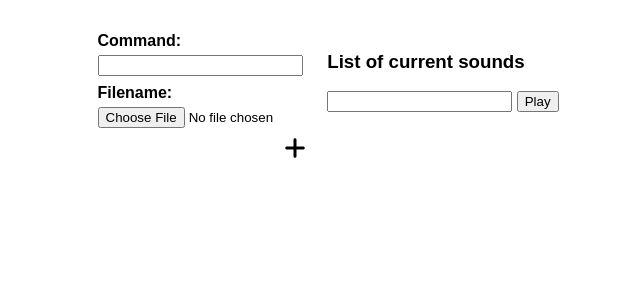
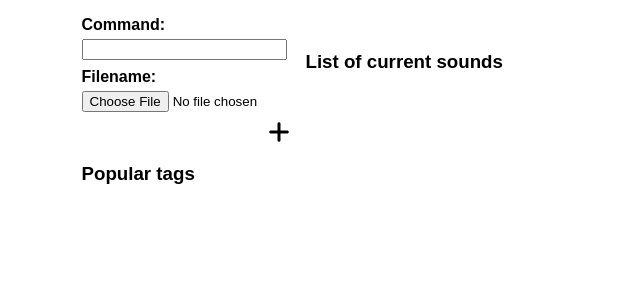
Before and after one commit to tomstevens9/hal69000, a Django app: page / in a window 1280 px wide. Shown: the part 242-542 px from the top of the page, without its empty margins (131-771 px from the left). Run offline with Django 4.2, Linux system fonts and the light colour scheme; the visitor is signed in with stand-in values (Sample User, id 1); data that the repository does not hold is empty; some libraries are stand-ins or nearby versions.

Commit message:
Added tags

```diff
--- a/bot/main.py
+++ b/bot/main.py
@@ -8,7 +8,7 @@ import threading
 import asyncio
 
 
-REQUIRED_VARIABLES = ['DISCORD_TOKEN', 'POSTGRES_PASSWORD']
+REQUIRED_VARIABLES = ['DISCORD_TOKEN', 'POSTGRES_PASSWORD', 'GUILD_ID']
 missing_variables = [var
                      for var
                      in REQUIRED_VARIABLES
@@ -56,7 +56,7 @@ async def test_task():
                 # make sure bot is connected to voice chat
                 if len(client.voice_clients) == 0:
                     # get the voice channel from the guild
-                    guild = client.get_guild(711529317313675264)
+                    guild = client.get_guild(int(os.environ['GUILD_ID']))
                     voice_channel = guild.voice_channels[0]
                     await voice_channel.connect()
                 voice_client = client.voice_clients[0]
--- a/docker-compose.yml
+++ b/docker-compose.yml
@@ -6,6 +6,8 @@ services:
     restart: always
     environment:
       POSTGRES_PASSWORD: ${POSTGRES_PASSWORD}
+    volumes:
+      - db_data:/var/lib/postgresql/data:rw
 
   website:
     build:
@@ -19,6 +21,7 @@ services:
       - "rabbitmq"
     environment:
       DJANGO_SECRET_KEY: ${DJANGO_SECRET_KEY}
+      POSTGRES_PASSWORD: ${POSTGRES_PASSWORD}
 
   nginx:
     build:
@@ -44,6 +47,7 @@ services:
     environment:
       POSTGRES_PASSWORD: ${POSTGRES_PASSWORD}
       DISCORD_TOKEN: ${DISCORD_TOKEN}
+      GUILD_ID: ${GUILD_ID}
 
   rabbitmq:
     image: rabbitmq:3.9.13
@@ -55,3 +59,5 @@ volumes:
     external: true
   media:
     external: true
+  db_data:
+    external: true
--- a/website/discord_bot/frontend/admin.py
+++ b/website/discord_bot/frontend/admin.py
@@ -1,6 +1,7 @@
 from django.contrib import admin
 
-from .models import Sound, Tag
+from .models import Sound, Tag, SoundHistory
 
 admin.site.register(Sound)
 admin.site.register(Tag)
+admin.site.register(SoundHistory)
--- a/website/discord_bot/frontend/models.py
+++ b/website/discord_bot/frontend/models.py
@@ -1,11 +1,36 @@
 from django.db import models
+
+from collections import defaultdict
+
+
+class Tag(models.Model):
+    name = models.CharField(max_length=30, unique=True)
 
 
 class Sound(models.Model):
     command = models.CharField(max_length=30)
     filename = models.FileField(max_length=30)
+    tags = models.ManyToManyField(Tag)
 
 
-class Tag(models.Model):
-    name = models.CharField(max_length=30, unique=True)
-    sounds = models.ManyToManyField(Sound)
+class SoundHistory(models.Model):
+    sound = models.ForeignKey(Sound, on_delete=models.DO_NOTHING)
+    time = models.DateTimeField(auto_now_add=True)
+
+    # TODO should maybe be defined somewhere else
+    @classmethod
+    def get_popular_tags(cls):
+        sound_histories = cls.objects.all()
+        # Count how often each tag is used
+        tag_counts = defaultdict(int)
+        for sound_history in sound_histories:
+            sound = sound_history.sound
+            for tag in sound.tags.all():
+                tag_counts[tag] += 1
+        # Order tags by most played
+        tags = (pair[0]
+                for pair
+                in sorted(tag_counts.items(),
+                          key=lambda x: x[1],
+                          reverse=True))
+        return tags
--- a/website/discord_bot/frontend/views.py
+++ b/website/discord_bot/frontend/views.py
@@ -5,7 +5,7 @@ from rest_framework.permissions import IsAuthenticated
 from rest_framework.response import Response
 from django.views.decorators.csrf import csrf_exempt
 
-from .models import Sound, Tag
+from .models import Sound, Tag, SoundHistory
 from .forms import SoundForm
 
 import pika
@@ -21,10 +21,12 @@ def index(request):
         return redirect('index')
 
     sounds = Sound.objects.all()
+    popular_tags = SoundHistory.get_popular_tags()
     form = SoundForm()
     context = {
         'sounds': sounds,
         'form': form,
+        'popular_tags': popular_tags,
     }
     return render(request, 'frontend/index.html', context)
 
@@ -34,14 +36,21 @@ def index(request):
 @permission_classes([IsAuthenticated])
 def put_command_on_queue(request):
     """ Simple code for adding a command onto the queue """
-    # TODO check that it is a valid command before putting on queue
+    command = request.data['command']  # TODO validate
+    # Check that the sound exists.
+    # Currently this will crash and return a 500 on error.
+    # TODO Could add better error handling
+    sound = Sound.objects.get(command=command)
+    # Send the command to rabbit to be processed by the bot.
     connection = pika.BlockingConnection(pika.ConnectionParameters('rabbitmq'))
     channel = connection.channel()
     channel.queue_declare(queue='commands')
     channel.basic_publish(exchange='',
                           routing_key='commands',
-                          body=request.data['command'])
+                          body=command)
     connection.close()
+    # Record that the sound has been played.
+    SoundHistory.objects.create(sound=sound)
     return Response(request.data)
 
 
@@ -54,7 +63,7 @@ def play_random_sound(request):
     tag_name = request.data['tag_name']
     tag = Tag.objects.get(name=tag_name)
     # Find a random sound for a tag
-    all_sounds = list(tag.sounds.all())
+    all_sounds = tag.sound_set.all()
     random_sound = random.choice(all_sounds)
     connection = pika.BlockingConnection(pika.ConnectionParameters('rabbitmq'))
     channel = connection.channel()
--- a/website/discord_bot/static/frontend/main.css
+++ b/website/discord_bot/static/frontend/main.css
@@ -93,15 +93,15 @@ body {
   color: rgba(114, 137, 218, 0.75);
 }
 
-.sound-upload-container {
+.side-bar {
   width: 25%;
   padding: 1rem;
+  position: fixed;
 }
 
 .sound-upload-container form {
   display: flex;
   flex-direction: column;
-  position: fixed;
   width: 13rem;
 }
 
--- a/website/discord_bot/static/frontend/main.js
+++ b/website/discord_bot/static/frontend/main.js
@@ -11,8 +11,7 @@ const sendCommand = commandName => {
   request.send(`command=${commandName}`)
 }
 
-const playRandomSound = () => {
-  const tagName = document.getElementById("some-input").value;
+const playRandomSound = tagName => {
   const request = new XMLHttpRequest()
   request.open('POST', '/play-random-sound/', true)
   request.setRequestHeader('X-CSRFToken', csrftoken);
--- a/website/discord_bot/templates/frontend/index.html
+++ b/website/discord_bot/templates/frontend/index.html
@@ -10,6 +10,7 @@ HAL 69000
 {% endblock %}
 
 {% block content %}
+<div id="side-bar"/>
   <div class='sound-upload-container'>
     <form action="{% url 'index' %}" method="POST" enctype="multipart/form-data">
       <div class='upload-fields'>
@@ -28,6 +29,13 @@ HAL 69000
       <a class="my-link" onclick="this.closest('form').submit();return false;" href="#"><i class="fas fa-plus"></i></a>
     </form>
   </div>
+  <div id="popular-tags">
+    <h3>Popular tags</h3>
+    {% for tag in popular_tags %}
+        <div class="my-link" onclick="playRandomSound('{{ tag.name }}')" title="Play random sound for tag">{{ tag.name }}</div>
+    {% endfor %}
+  </div>
+</div>
 <div class="sounds-container">
   <h3>List of current sounds</h3>
   {% for sound in sounds %}
@@ -42,12 +50,6 @@ HAL 69000
     </div>
   </div>
   {% endfor %}
-  <div id="wip">
-    <div class='random-sound'>
-        <input id="some-input" name="some-input" type="text" />
-        <input value="Play" id="some-button" name="some-button" type="button" onclick="playRandomSound()" />
-    </div>
-  </div>
 </div>
 
 {% endblock %}
```
Also changed, not shown: website/discord_bot/main/settings.py (+7 -3 lines), website/discord_bot/frontend/migrations/0004_soundhistory.py (added), website/discord_bot/frontend/migrations/0005_rename_command_soundhistory_sound.py (added), website/discord_bot/frontend/migrations/0006_rename_played_soundhistory_time_remove_tag_sounds_and_more.py (added), 3 other files. Lines whose indentation alone changed are shown as unchanged.
